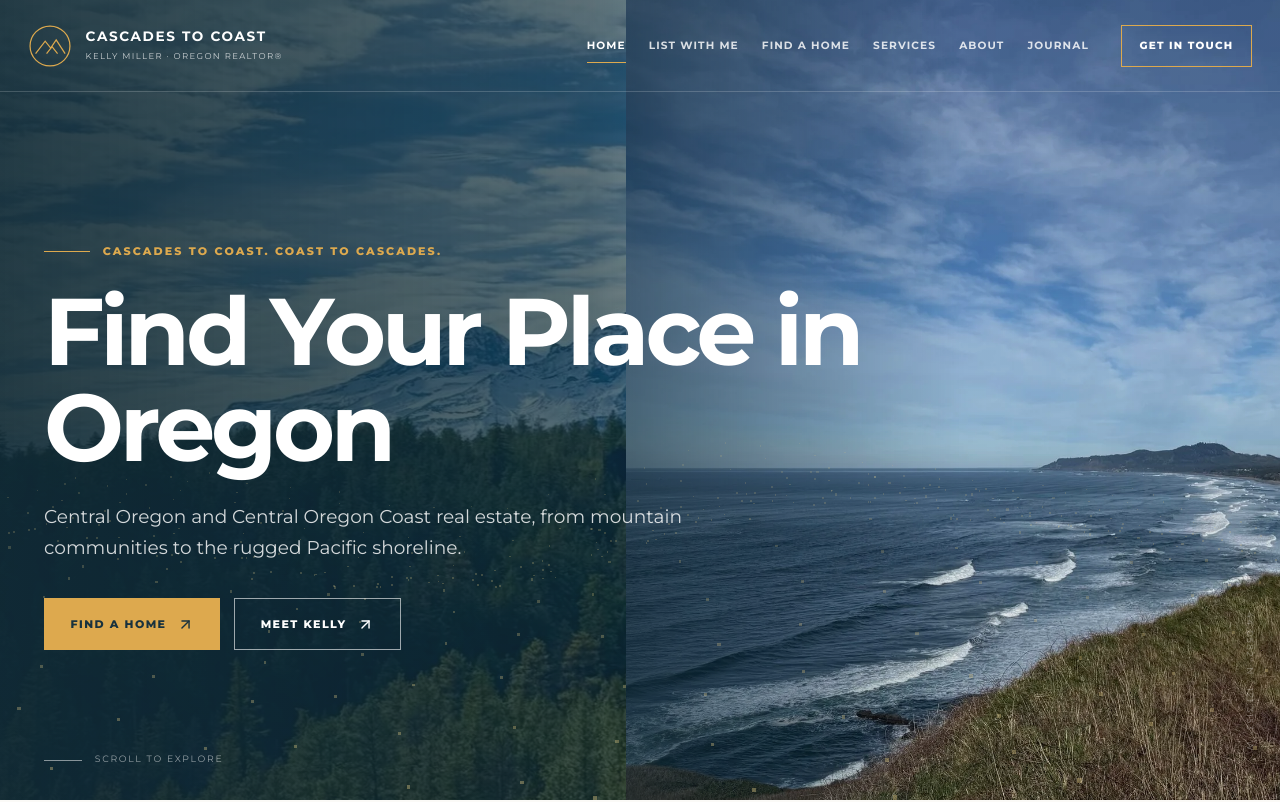
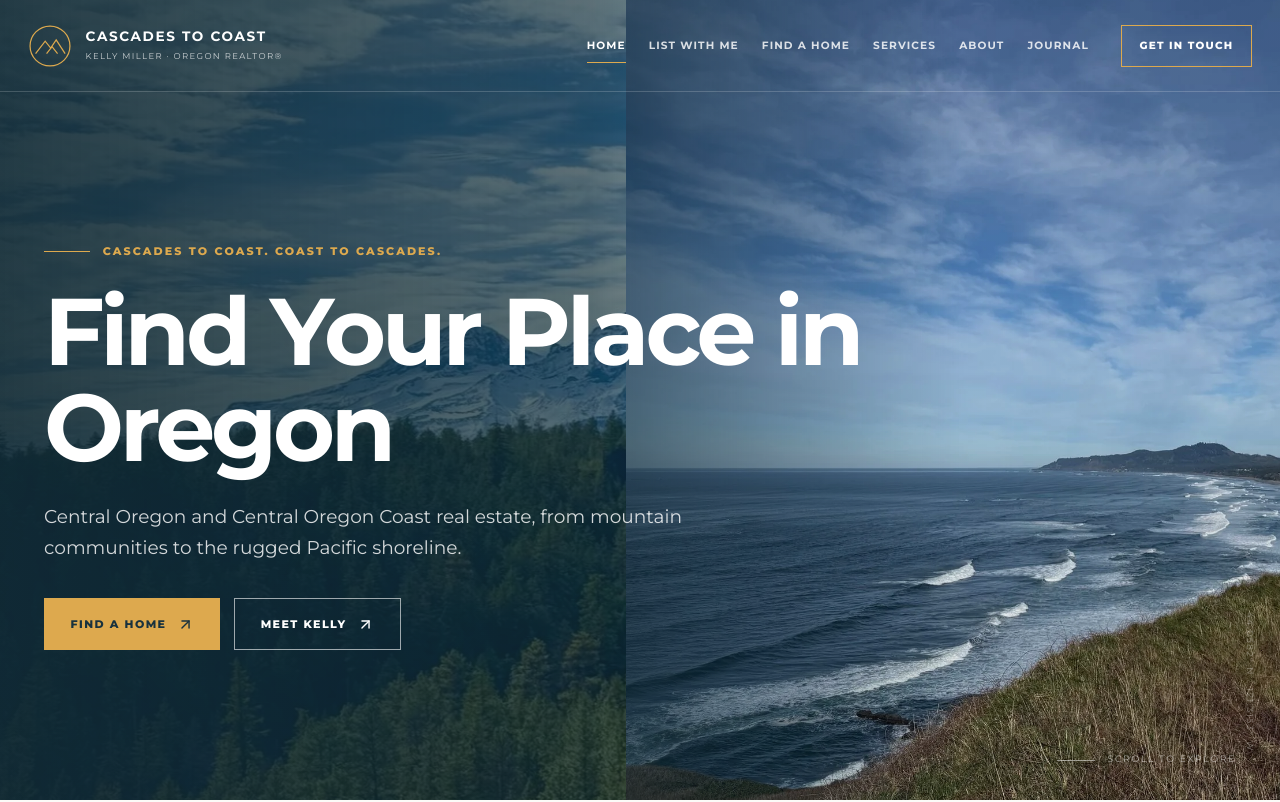
Before and after one commit to capo689/kelly, a React (Vite) app: page / in a window 1280 px wide. Shown: the top 802 px of the page. Built offline with nearby package versions, Linux system fonts and the light colour scheme.

Commit message:
Simplify hero overlays and reposition scroll prompt

```diff
--- a/package.json
+++ b/package.json
@@ -10,14 +10,12 @@
     "lint": "eslint ."
   },
   "dependencies": {
-    "@react-three/fiber": "^9.3.0",
     "framer-motion": "^12.23.12",
     "lenis": "^1.3.26",
     "lucide-react": "^0.468.0",
     "react": "19.2.0",
     "react-dom": "19.2.0",
-    "react-router-dom": "^7.8.2",
-    "three": "^0.179.1"
+    "react-router-dom": "^7.8.2"
   },
   "devDependencies": {
     "@eslint/js": "^9.34.0",
--- a/src/components/Hero.jsx
+++ b/src/components/Hero.jsx
@@ -1,27 +1,5 @@
-import { lazy, Suspense, useEffect, useState } from 'react'
 import { motion } from 'framer-motion'
 import ButtonLink from './ButtonLink'
-
-const TerrainCanvas = lazy(() => import('./TerrainCanvas'))
-
-function DeferredTerrain() {
-  const [show, setShow] = useState(false)
-
-  useEffect(() => {
-    const mobile = window.matchMedia('(max-width: 900px)').matches
-    const reducedMotion = window.matchMedia('(prefers-reduced-motion: reduce)').matches
-    if (mobile || reducedMotion) return undefined
-
-    const reveal = () => setShow(true)
-    const id = window.requestIdleCallback ? window.requestIdleCallback(reveal, { timeout: 1200 }) : window.setTimeout(reveal, 500)
-    return () => {
-      if (window.cancelIdleCallback) window.cancelIdleCallback(id)
-      else window.clearTimeout(id)
-    }
-  }, [])
-
-  return show ? <Suspense fallback={null}><TerrainCanvas /></Suspense> : null
-}
 
 export default function Hero({ eyebrow, title, copy, image, imageRight, position = 'center', primary, secondary, compact = false }) {
   return (
@@ -31,7 +9,6 @@ export default function Hero({ eyebrow, title, copy, image, imageRight, position
         {imageRight && <div className="hero-image right" style={{ backgroundImage: `url(${imageRight})` }} />}
       </div>
       <div className="hero-wash" />
-      <DeferredTerrain />
       <div className="hero-coordinate" aria-hidden="true">44.0582° N&nbsp;&nbsp; 121.3153° W</div>
       <div className="wrap hero-content">
         <motion.div initial={{ opacity: 0, y: 36 }} animate={{ opacity: 1, y: 0 }} transition={{ duration: 0.9, ease: [0.16, 1, 0.3, 1] }}>
--- a/src/components/TerrainCanvas.jsx
+++ /dev/null
@@ -1,46 +0,0 @@
-import { Canvas, useFrame } from '@react-three/fiber'
-import { useMemo, useRef } from 'react'
-import * as THREE from 'three'
-
-function TerrainPoints() {
-  const ref = useRef()
-  const positions = useMemo(() => {
-    const count = 650
-    const data = new Float32Array(count * 3)
-    for (let i = 0; i < count; i += 1) {
-      const x = (i % 26) / 25 * 12 - 6
-      const z = Math.floor(i / 26) / 25 * 9 - 4.5
-      const ridge = Math.sin(x * 0.8) * 0.5 + Math.cos(z * 1.15) * 0.35
-      const taper = Math.max(0, 1 - Math.abs(x) / 7)
-      data[i * 3] = x + (Math.sin(i * 7.31) * 0.08)
-      data[i * 3 + 1] = ridge * taper - 1.2 + (Math.cos(i * 2.17) * 0.04)
-      data[i * 3 + 2] = z
-    }
-    return data
-  }, [])
-
-  useFrame((state) => {
-    if (!ref.current) return
-    ref.current.rotation.y = Math.sin(state.clock.elapsedTime * 0.12) * 0.08
-    ref.current.position.y = Math.sin(state.clock.elapsedTime * 0.2) * 0.04
-  })
-
-  return (
-    <points ref={ref} rotation={[-0.22, 0, 0]}>
-      <bufferGeometry>
-        <bufferAttribute attach="attributes-position" args={[positions, 3]} />
-      </bufferGeometry>
-      <pointsMaterial color="#efc36b" size={0.035} transparent opacity={0.58} sizeAttenuation depthWrite={false} blending={THREE.AdditiveBlending} />
-    </points>
-  )
-}
-
-export default function TerrainCanvas() {
-  return (
-    <div className="terrain-canvas" aria-hidden="true">
-      <Canvas camera={{ position: [0, 1.6, 6], fov: 46 }} dpr={[1, 1.5]} gl={{ alpha: true, antialias: false }}>
-        <TerrainPoints />
-      </Canvas>
-    </div>
-  )
-}
--- a/src/styles/components.css
+++ b/src/styles/components.css
@@ -281,8 +281,7 @@
 }
 
 .hero-media,
-.hero-wash,
-.terrain-canvas {
+.hero-wash {
   position: absolute;
   inset: 0;
 }
@@ -314,13 +313,6 @@
 
 .page-hero.split .hero-wash {
   background: linear-gradient(90deg, rgba(17, 42, 53, 0.92) 0%, rgba(17, 42, 53, 0.68) 46%, rgba(17, 42, 53, 0.1) 75%);
-}
-
-.terrain-canvas {
-  z-index: 2;
-  pointer-events: none;
-  opacity: 0.7;
-  mask-image: linear-gradient(to top, black, transparent 68%);
 }
 
 .hero-content {
@@ -369,7 +361,7 @@
 .hero-scroll {
   position: absolute;
   z-index: 3;
-  left: max(28px, calc((100vw - min(1240px, calc(100vw - 88px))) / 2));
+  right: max(28px, calc((100vw - min(1240px, calc(100vw - 88px))) / 2));
   bottom: 32px;
   display: flex;
   align-items: center;
--- a/src/styles/responsive.css
+++ b/src/styles/responsive.css
@@ -24,7 +24,6 @@
   .page-hero { min-height: 820px; }
   .page-hero.compact { min-height: 700px; }
   .hero-wash, .page-hero.split .hero-wash { background: linear-gradient(90deg, rgba(17,42,53,0.9), rgba(17,42,53,0.48)); }
-  .terrain-canvas { display: none; }
   .hero-coordinate { display: none; }
   .portrait-composition { max-width: 650px; margin: auto; }
   .values-statement, .contact-details { position: relative; top: auto; }
@@ -56,13 +55,14 @@
 @media (max-width: 640px) {
   :root { --wrap: calc(100% - 34px); }
   .section { padding: 5.8rem 0; }
+  .page-hero.compact { min-height: 820px; }
   h1 { font-size: clamp(3rem, 14vw, 5rem); }
   h2 { font-size: clamp(2.2rem, 11vw, 3.8rem); }
   p { font-size: 0.98rem; }
   .brand-copy small { display: none; }
   .site-header.is-scrolled { height: 68px; }
   .hero-content { padding-top: 4rem; }
-  .hero-scroll { left: 18px; }
+  .hero-scroll { right: 18px; }
   .hero-actions { align-items: stretch; flex-direction: column; max-width: 280px; }
   .button-link { width: 100%; }
   .portrait-composition { padding-left: 1.2rem; padding-bottom: 1.2rem; }
--- a/vite.config.js
+++ b/vite.config.js
@@ -8,7 +8,6 @@ export default defineConfig({
     rollupOptions: {
       output: {
         manualChunks(id) {
-          if (id.includes('node_modules/three') || id.includes('node_modules/@react-three')) return 'webgl'
           if (id.includes('node_modules/framer-motion')) return 'motion'
           if (id.includes('node_modules/react')) return 'react'
           return undefined
```
Also changed, not shown: 2 other files (tests, documents, lock files or other folders).
